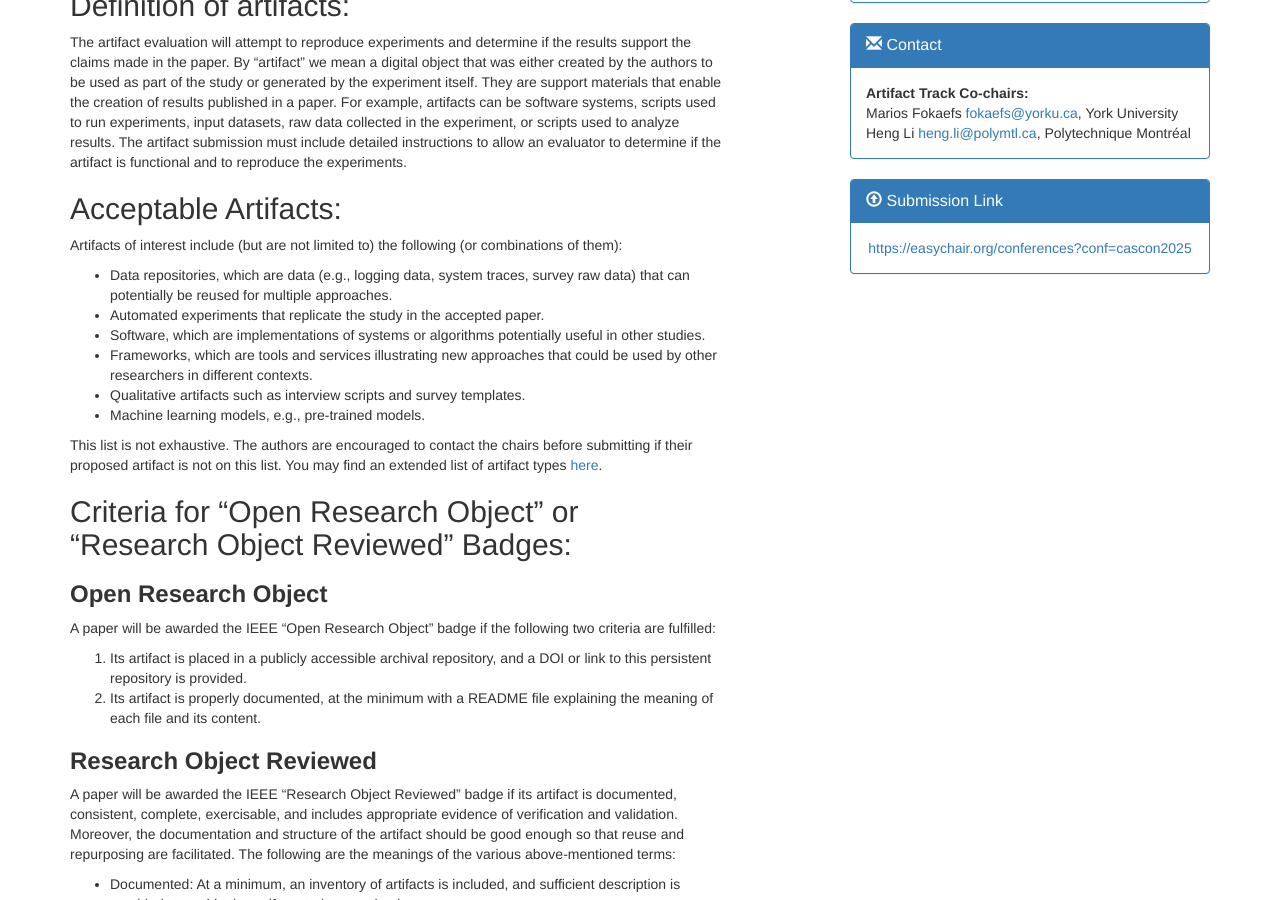
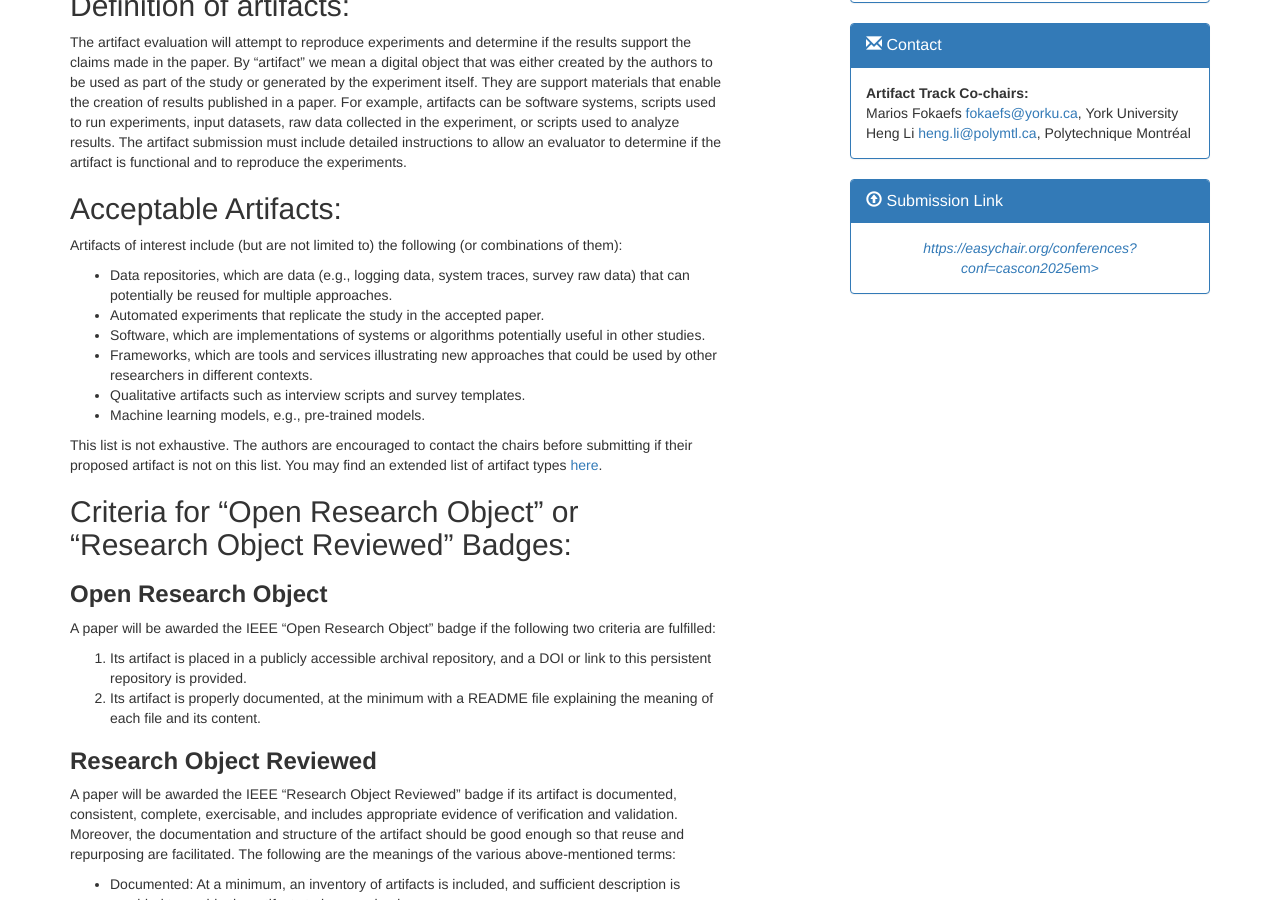
Before and after one commit to ICCSSE/CASCON2025, a Jekyll site: the page built from tracks/artifacts.md, in a window 1280 px wide and 900 px high, scrolled down 489 px. Built offline with Jekyll 4.4.1, drawn with Linux system fonts in a browser that asks for light colours.

```diff
--- a/tracks/artifacts.md
+++ b/tracks/artifacts.md
@@ -156,7 +156,7 @@ title: "Artifacts Track"
           </div>
       </div>
       <div class="panel-body text-center">
-          <a href="https://easychair.org/conferences?conf=cascon2025">https://easychair.org/conferences?conf=cascon2025</a>
+          <a href="https://easychair.org/conferences?conf=cascon2025"><em>https://easychair.org/conferences?conf=cascon2025</em>em></a>
       </div>
     </div>
 </div>
```
